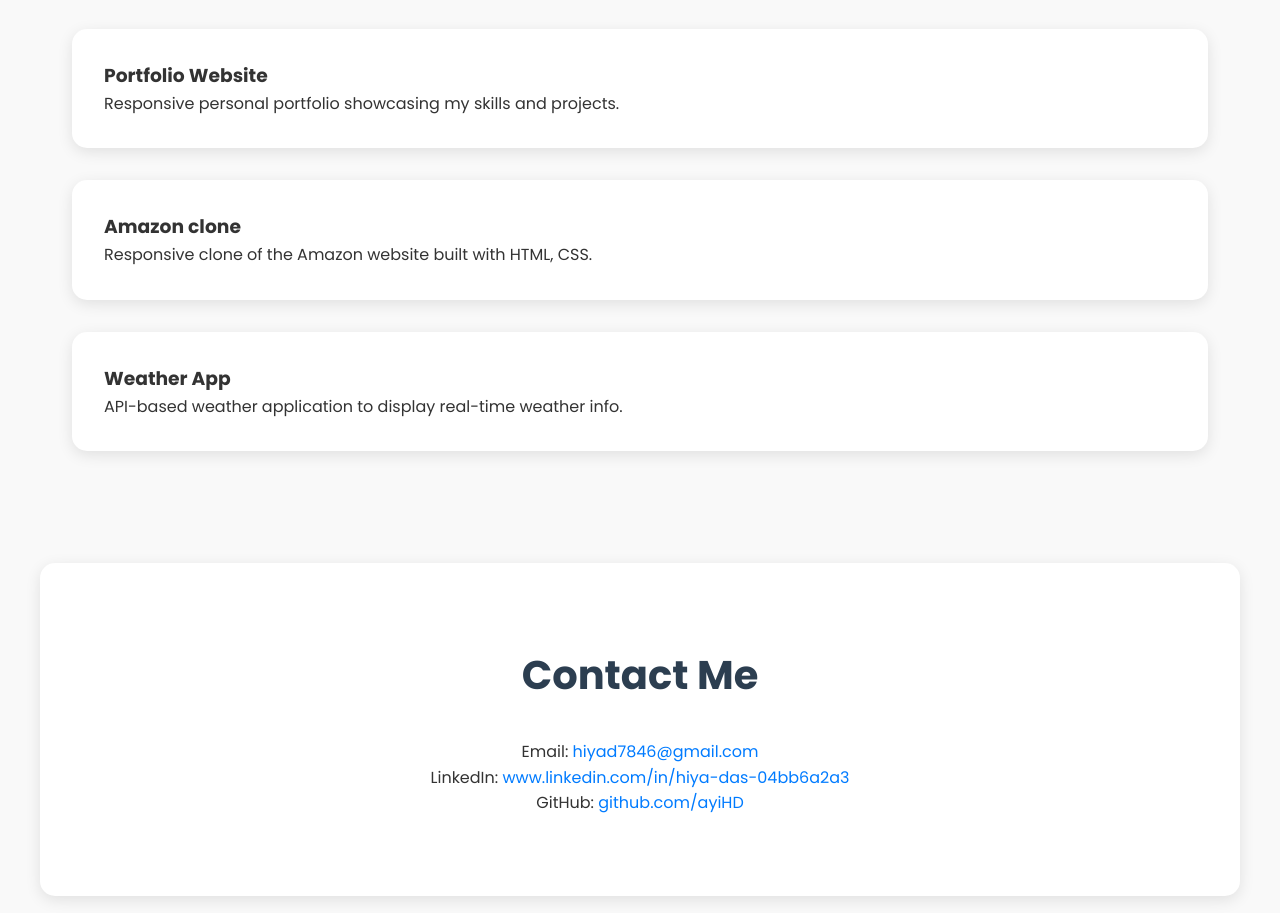
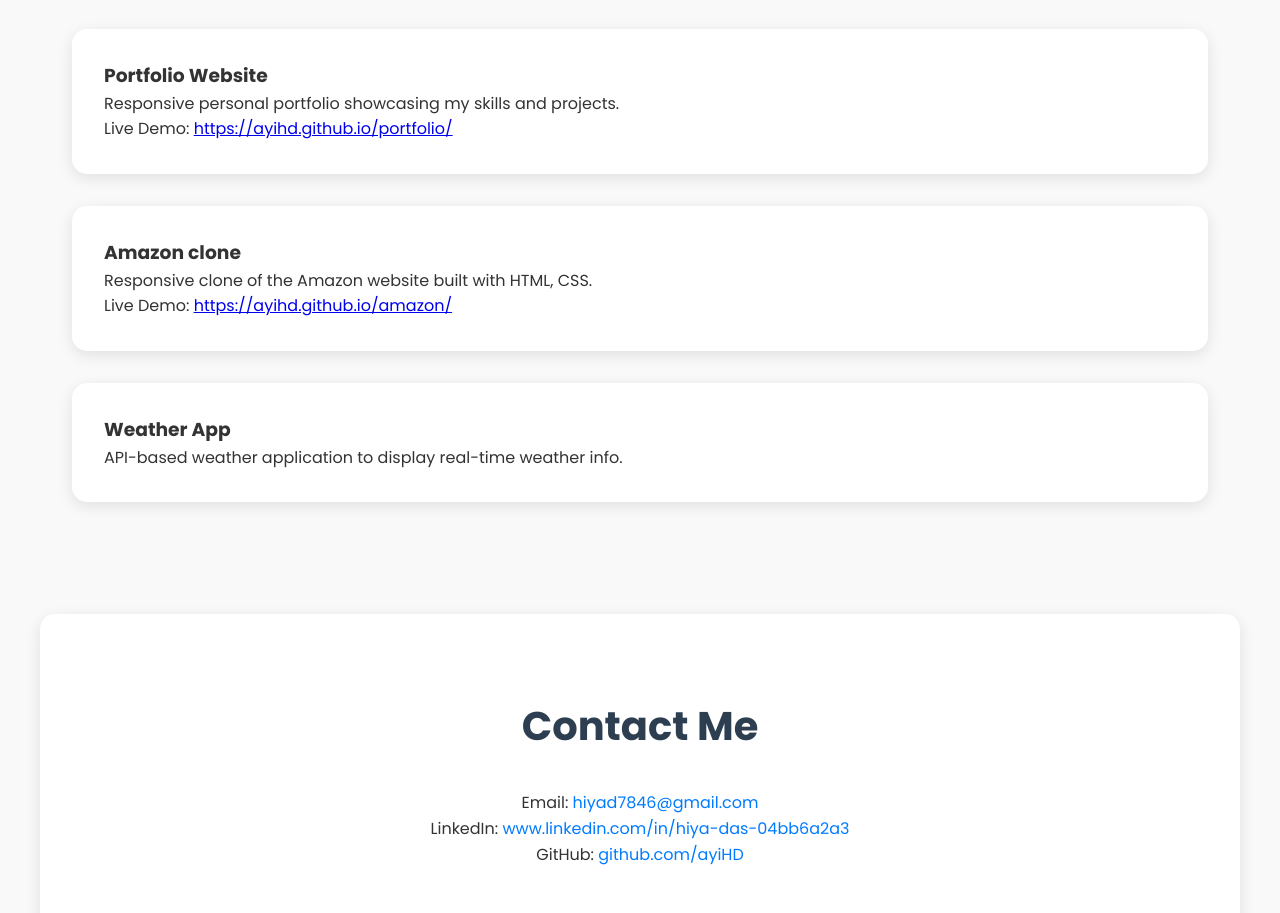
Before and after one commit to ayiHD/portfolio, a plain HTML site: page index.html in a window 1280 px wide. Shown: the part 1833-2746 px from the top of the page. Drawn offline with Linux system fonts and the light colour scheme.

Commit message:
2nd commit

```diff
--- a/index.html
+++ b/index.html
@@ -57,10 +57,12 @@
     <div class="project">
       <h3>Portfolio Website</h3>
       <p>Responsive personal portfolio showcasing my skills and projects.</p>
+      <p>Live Demo: <a href="https://ayihd.github.io/portfolio/"> https://ayihd.github.io/portfolio/</a></p>
     </div>
     <div class="project">
       <h3>Amazon clone</h3>
       <p>Responsive clone of the Amazon website built with HTML, CSS.</p>
+      <p>Live Demo: <a href="https://ayihd.github.io/amazon/"> https://ayihd.github.io/amazon/</a></p>
     </div>
     <div class="project">
       <h3>Weather App</h3>
```
